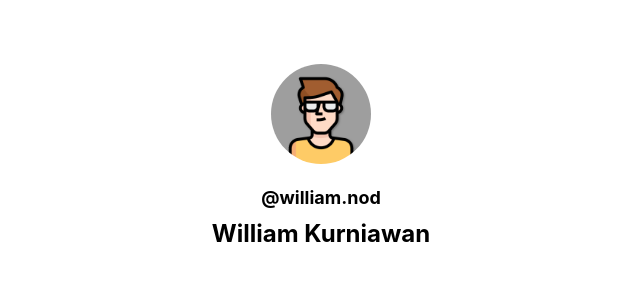
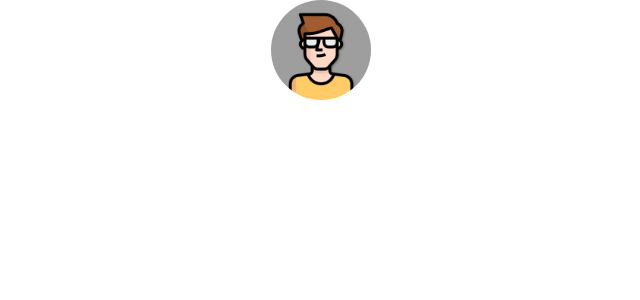
Before and after one commit to williamk19/linker, a Next.js app: page /components/Header.component in a window 1280 px wide. Shown: the top 300 px of the page, without its empty margins (319-959 px from the left). Built offline with nearby package versions, Linux system fonts and the light colour scheme.

Commit message:
Change Background Color

```diff
--- a/pages/components/Container.component.jsx
+++ b/pages/components/Container.component.jsx
@@ -1,14 +1,13 @@
-import LinkList from './LinksList.component'
-import Header from './Header.component'
-import Footer from './Footer.component'
-
+import LinkList from "./LinksList.component";
+import Header from "./Header.component";
+import Footer from "./Footer.component";
 
 export default function Container() {
   return (
-    <div className=''>
-      <Header/>
-      <LinkList/>
-      <Footer/>
+    <div className="pt-16 h-screen bg-neutral-900">
+      <Header />
+      <LinkList />
+      <Footer />
     </div>
-  )
+  );
 }
--- a/pages/components/Footer.component.jsx
+++ b/pages/components/Footer.component.jsx
@@ -1,7 +1,7 @@
 export default function Footer() {
   return (
     <div className="flex flex-col items-center mt-24">
-      <h4 className="text-lg font-light">Linker</h4>
+      <h4 className="text-lg font-light text-white">Linker</h4>
     </div>
-  )
+  );
 }
--- a/pages/components/Header.component.jsx
+++ b/pages/components/Header.component.jsx
@@ -4,7 +4,7 @@ import DarkMode from './DarkMode.component';
 
 export default function Header() {
   return (
-    <div className="flex flex-col items-center mt-16">
+    <div className="flex flex-col items-center">
       <Image
         className="rounded-full"
         src={img}
@@ -12,9 +12,11 @@ export default function Header() {
         width={100}
         height={100}
       />
-      <h4 className="text-lg font-bold mt-5">@william.nod</h4>
-      <h1 className="text-2xl font-bold mt-1.5 mb-9">William Kurniawan</h1>
+      <h4 className="text-lg font-bold mt-5 text-white">@william.nod</h4>
+      <h1 className="text-2xl font-bold mt-1.5 mb-9 text-white">
+        William Kurniawan
+      </h1>
       {/* <DarkMode/> */}
     </div>
-  )
+  );
 }
--- a/pages/index.js
+++ b/pages/index.js
@@ -6,7 +6,7 @@ import Container from './components/Container.component'
 
 export default function Home() {
   return (
-    <div>
+    <div className=''>
       <Container/>
     </div>
   )
```
